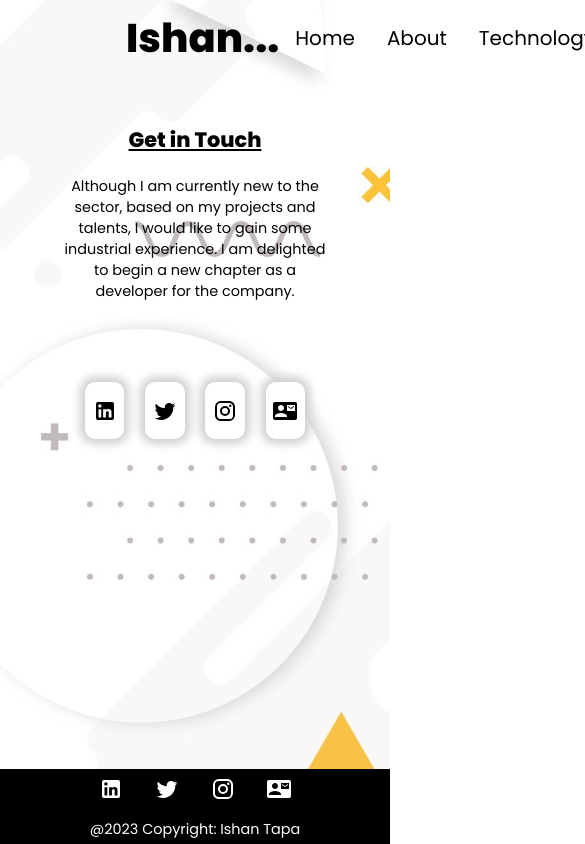
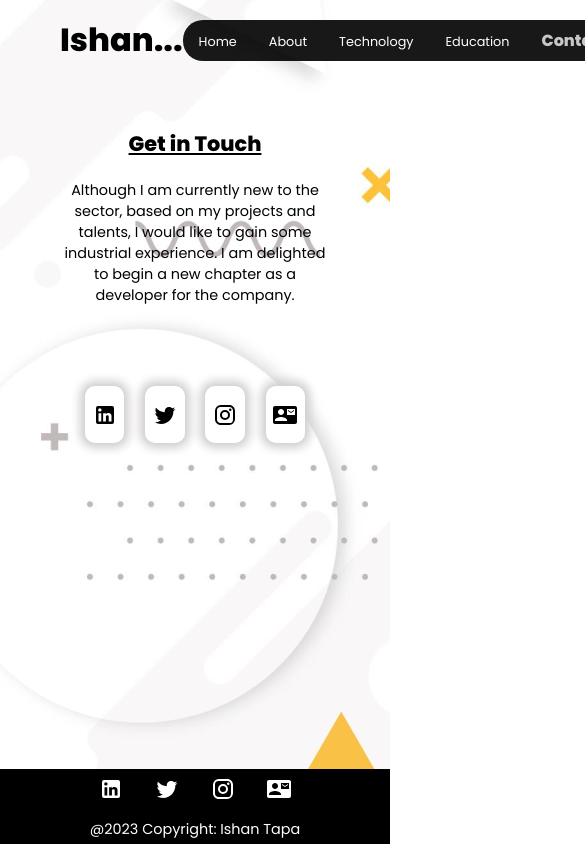
Before and after one commit to ishan7399/portfolio, a React (Create React App) app: page /contact in a window 390 px wide. Shown: the top 844 px of the page, 585 px wide, since content can reach past the window. Built offline with nearby package versions, Linux system fonts and the light colour scheme; a web font is replaced by a local one.

Commit message:
Fourth Commit

```diff
--- a/src/Router/Navbar.jsx
+++ b/src/Router/Navbar.jsx
@@ -1,13 +1,12 @@
-import { NavLink, Link } from "react-router-dom";
-import MenuOpenIcon from "@mui/icons-material/MenuOpen";
-import React, { useState } from "react";
-import "../Style/index.scss";
-import 'animate.css';
+import { Link } from "react-router-dom";
+import React from "react";
+import "../Style/index.css";
+import "animate.css";
+import Navigation from "../Utils/Navigation/Navigation";
+
+
 
 const Navbar = () => {
-  const [burger, setBurger] = useState(false);
-
-  const SideBar = ()=> setBurger(!burger)
   return (
     <>
       <div className="navbar-container">
@@ -18,40 +17,8 @@ const Navbar = () => {
             </Link>
           </h1>
         </div>
-        <div className="menu-container">
-          <div className={burger?"burger-navigation":"navigation"}  >
-            <ul className="animate__backInDown" >
-              <li>
-                <NavLink className="field" to="/">
-                  Home
-                </NavLink>
-              </li>
-              <li>
-                <NavLink className="field" to="/about">
-                  About
-                </NavLink>
-              </li>
-              <li>
-                <NavLink className="field" to="/tech">
-                  Technology
-                </NavLink>
-              </li>
-              <li>
-                <NavLink className="field" to="/edu">
-                  Education
-                </NavLink>
-              </li>
-              <li>
-                <NavLink className="field" to="/contact">
-                  Contact
-                </NavLink>
-              </li>
-            </ul>
-            <button className="burger-icon">
-              {burger ? <MenuOpenIcon /> : <MenuOpenIcon />}
-            </button>
-          </div>
-        </div>
+
+<Navigation/>
       </div>
     </>
   );
--- a/src/Router/Routes.jsx
+++ b/src/Router/Routes.jsx
@@ -1,7 +1,7 @@
 import Navbar from "./Navbar";
 import NavbarRoutes from "./Navbar.Routes";
 import { BrowserRouter } from "react-router-dom";
-import "../Style/index.scss";
+import "../Style/index.css";
 import React from "react";
 
 
@@ -11,9 +11,7 @@ const Routes = () => {
       <BrowserRouter>
         <div
           className="main-container"
-          style={{
-            backgroundImage: `url(${require("../Photos/background.image.png")})`,
-          }}
+
         >
           <Navbar></Navbar>
           <div className="container">
--- a/src/Style/index.css
+++ b/src/Style/index.css
@@ -8,11 +8,17 @@
 .main-container {
   width: 100%;
   height: 100vh;
+  background-image: url("../Photos/background.image.png");
 }
 .main-container .container {
   width: 100%;
   display: flex;
   flex-direction: column;
+}
+
+.main-container::before {
+  z-index: -1;
+  opacity: 0.8;
 }
 
 .primary-container {
@@ -55,6 +61,7 @@
   align-items: center;
   background-color: transparent;
   padding: 0.5em 1em;
+  margin-right: 2em;
 }
 .navbar-container .logo-container {
   margin-left: 5.5em;
@@ -72,12 +79,15 @@
   text-decoration: none;
 }
 .navbar-container .menu-container {
-  width: 50%;
+  width: auto;
   background-color: transparent;
 }
 .navbar-container .menu-container .navigation {
   width: 100%;
   background-color: transparent;
+  display: flex;
+  align-items: center;
+  justify-content: space-evenly;
 }
 .navbar-container .menu-container .navigation ul {
   display: flex;
@@ -86,7 +96,7 @@
 }
 .navbar-container .menu-container .navigation ul li {
   list-style: none;
-  margin: 0 1em;
+  margin: 0 2em;
 }
 .navbar-container .menu-container .navigation ul li .field {
   text-decoration: none;
@@ -99,7 +109,7 @@
   font-size: 1.5rem;
   font-weight: bolder;
 }
-.navbar-container .menu-container .navigation .burger-icon {
+.navbar-container .burger-icon {
   display: none;
 }
 
@@ -657,4 +667,76 @@
   .footer-container .email {
     display: none;
   }
+}
+@media (max-width: 1220px) {
+  .navbar-container .logo-container h1 {
+    font-size: 2rem;
+  }
+  .navbar-container .menu-container {
+    margin-right: 4em;
+  }
+  .navbar-container .menu-container .navigation ul li {
+    margin: 0 1em;
+  }
+  .navbar-container .menu-container .navigation ul li .field {
+    font-size: 1rem;
+  }
+  .navbar-container .menu-container .navigation ul li .active {
+    font-size: 1.25rem;
+  }
+}
+@media (max-width: 1030px) {
+  .navbar-container .menu-container {
+    margin-right: 2em;
+  }
+}
+@media (max-width: 870px) {
+  .navbar-container .logo-container {
+    margin-left: 3em;
+  }
+  .navbar-container .menu-container {
+    margin-right: 0.5em;
+  }
+}
+@media (max-width: 790px) {
+  .navbar-container {
+    padding: 1em 0;
+    justify-content: space-between;
+    margin-right: 0;
+  }
+  .navbar-container .menu-container {
+    margin-right: 0;
+    display: flex;
+  }
+  .navbar-container .menu-container .navigation {
+    padding: 0.5em 0;
+    background-color: black;
+    z-index: 1;
+    opacity: 0.9;
+    border-bottom-left-radius: 20px;
+    border-top-left-radius: 20px;
+  }
+  .navbar-container .menu-container .navigation ul li .field {
+    font-size: 0.8rem;
+    color: white;
+  }
+  .navbar-container .menu-container .navigation ul li .active {
+    color: rgb(193, 193, 193);
+    font-size: 1rem;
+  }
+  .navbar-container .burger-icon {
+    background-color: black;
+    border: none;
+    outline: none;
+    display: flex;
+    align-items: center;
+    justify-content: center;
+  }
+  .navbar-container .burger-icon .burger {
+    cursor: pointer;
+  }
+  .navbar-container .burger-icon .burger svg {
+    font-size: 2rem;
+    color: white;
+  }
 }/*# sourceMappingURL=index.css.map */
--- a/src/Style/index.scss
+++ b/src/Style/index.scss
@@ -9,11 +9,19 @@
     width: 100%;
     height: 100vh;
 
+    background-image: url('../Photos/background.image.png');
     .container {
         width: 100%;
         display: flex;
         flex-direction: column;
+
     }
+}
+
+.main-container::before{
+
+    z-index: -1;
+    opacity: 0.8;
 }
 
 .primary-container {
@@ -60,6 +68,7 @@
     align-items: center;
     background-color: transparent;
     padding: 0.5em 1em;
+    margin-right: 2em;
 
     .logo-container {
         margin-left: 5.5em;
@@ -79,19 +88,22 @@
     }
 
     .menu-container {
-        width: 50%;
+        width: auto;
         background-color: transparent;
         .navigation {
             width: 100%;
             background-color: transparent;
-            ul{
+            display: flex;
+            align-items: center;
+            justify-content: space-evenly;
+            ul {
                 display: flex;
                 justify-content: space-evenly;
                 align-items: center;
 
                 li {
                     list-style: none;
-                    margin: 0 1em;
+                    margin: 0 2em;
 
                     .field {
                         text-decoration: none;
@@ -107,11 +119,11 @@
                     }
                 }
             }
-
-            .burger-icon {
-                display: none;
         }
     }
+
+    .burger-icon{
+        display: none;
     }
 }
 
@@ -763,8 +775,8 @@
         }
     }
 
-    .social-media-container{
-        .contact-parent-container{
+    .social-media-container {
+        .contact-parent-container {
             padding-top: 2em;
         }
     }
@@ -772,7 +784,7 @@
 @media screen and (max-width: 900px) {
     .contact-secondary-container {
         .contact-info-container {
-          h3{
+            h3 {
                 font-size: 1.3rem;
             }
             p {
@@ -782,8 +794,8 @@
         }
     }
 
-    .social-media-container{
-        .contact-parent-container{
+    .social-media-container {
+        .contact-parent-container {
             padding-top: 2em;
         }
     }
@@ -792,15 +804,14 @@
 @media screen and (max-width: 790px) {
     .contact-secondary-container {
         .contact-info-container {
-
             p {
                 width: 100%;
             }
         }
     }
 
-    .social-media-container{
-        .contact-parent-container{
+    .social-media-container {
+        .contact-parent-container {
             height: 17.5vh;
             margin-top: 1em;
             .social-media {
@@ -815,48 +826,144 @@ margin-top: 1em;
 }
 
 @media screen and (max-width: 640px) {
-
-    .social-media-container{
-        .contact-parent-container{
+    .social-media-container {
+        .contact-parent-container {
             height: 15vh;
         }
     }
 }
 @media screen and (max-width: 550px) {
-
-    .social-media-container{
-        .contact-parent-container{
+    .social-media-container {
+        .contact-parent-container {
             height: 12.5vh;
         }
     }
 }
 
-
 //Footer Css
 
-@media screen and (max-width:780px) {
- .footer-container{
+@media screen and (max-width: 780px) {
+    .footer-container {
         flex-direction: column;
         align-items: center;
         justify-content: center;
 
-    .contact-parent-container{
+        .contact-parent-container {
             margin: 0.5em 0;
 
-        .social-media{
-
-
-            svg{
+            .social-media {
+                svg {
                     font-size: 1.5rem;
                 }
             }
         }
-    .copyright{
+        .copyright {
             margin: 0.25em 0;
-
         }
-    .email{
+        .email {
             display: none;
         }
     }
 }
+
+//Navigation CSS
+
+@media (max-width: 1220px) {
+    .navbar-container {
+        .logo-container {
+            h1 {
+                font-size: 2rem;
+            }
+        }
+        .menu-container {
+            margin-right: 4em;
+            .navigation {
+                ul {
+                    li {
+                        margin: 0 1em;
+                        .field {
+                            font-size: 1rem;
+                        }
+
+                        .active {
+                            font-size: 1.25rem;
+                        }
+                    }
+                }
+            }
+        }
+    }
+}
+
+@media (max-width: 1030px) {
+    .navbar-container {
+        .menu-container {
+            margin-right: 2em;
+        }
+    }
+}
+
+@media (max-width: 870px) {
+    .navbar-container {
+        .logo-container {
+            margin-left: 3em;
+
+        }
+        .menu-container {
+            margin-right: 0.5em;
+        }
+    }
+}
+@media (max-width: 790px) {
+    .navbar-container {
+    padding:1em 0;
+    justify-content: space-between;
+    margin-right: 0;
+
+        .menu-container {
+
+            margin-right: 0;
+            display: flex;
+           .navigation{
+
+            padding: 0.5em 0;
+            background-color: black;
+            z-index: 1;
+            opacity: 0.9;
+            border-bottom-left-radius: 20px;
+            border-top-left-radius: 20px;
+
+            ul{
+                li{
+                    .field {
+                        font-size: 0.8rem;
+                         color: white;
+                    }
+
+                    .active{
+                        color: rgb(193, 193, 193);
+                        font-size: 1rem;
+                    }
+                }
+            }
+           }
+        }
+
+      .burger-icon{
+        background-color: black;
+        border: none;
+        outline: none;
+        display: flex;
+        align-items: center;
+        justify-content: center;
+        .burger{
+            cursor: pointer;
+            svg{
+                font-size: 2rem;
+              color: white;
+
+            }
+        }
+      }
+    }
+}
--- /dev/null
+++ b/src/Utils/Navigation/Burger.jsx
@@ -0,0 +1,15 @@
+import React,{useState} from "react";
+import MenuOpenIcon from "@mui/icons-material/MenuOpen";
+import Navigation from "./Navigation";
+const Burger = () => {
+const [open,setBurger] = useState(false)
+  return (
+    <>
+ <div className="burger" >
+ <MenuOpenIcon />
+ </div>
+    </>
+  );
+};
+
+export default Burger;
--- /dev/null
+++ b/src/Utils/Navigation/Navigation.jsx
@@ -0,0 +1,60 @@
+import React, { useState } from "react";
+import "../../Style/index.css";
+import { NavLink } from "react-router-dom";
+import Burger from "./Burger";
+const Navigation = () => {
+  const [burger, setBurger] = useState(false);
+
+  const Toogle = () => {
+    const ShowNavbar = () => {
+      setBurger(burger);
+    };
+    const HideNavbar = () =>{
+        const hideNavbar = {
+            display:'none'
+
+        }
+    }
+  };
+
+  return (
+    <>
+      <div className="menu-container">
+        <div className={burger ? "burger-nav" : "navigation"}>
+          <ul>
+            <li>
+              <NavLink className="field" to="/">
+                Home
+              </NavLink>
+            </li>
+            <li>
+              <NavLink className="field" to="/about">
+                About
+              </NavLink>
+            </li>
+            <li>
+              <NavLink className="field" to="/tech">
+                Technology
+              </NavLink>
+            </li>
+            <li>
+              <NavLink className="field" to="/edu">
+                Education
+              </NavLink>
+            </li>
+            <li>
+              <NavLink className="field" to="/contact">
+                Contact
+              </NavLink>
+            </li>
+          </ul>
+        </div>
+        <button className="burger-icon" onClick={Toogle}>
+          <Burger />
+        </button>
+      </div>
+    </>
+  );
+};
+
+export default Navigation;
```
Also changed, not shown: 1 other file (tests, documents, lock files or other folders). Lines whose indentation alone changed are shown as unchanged.
